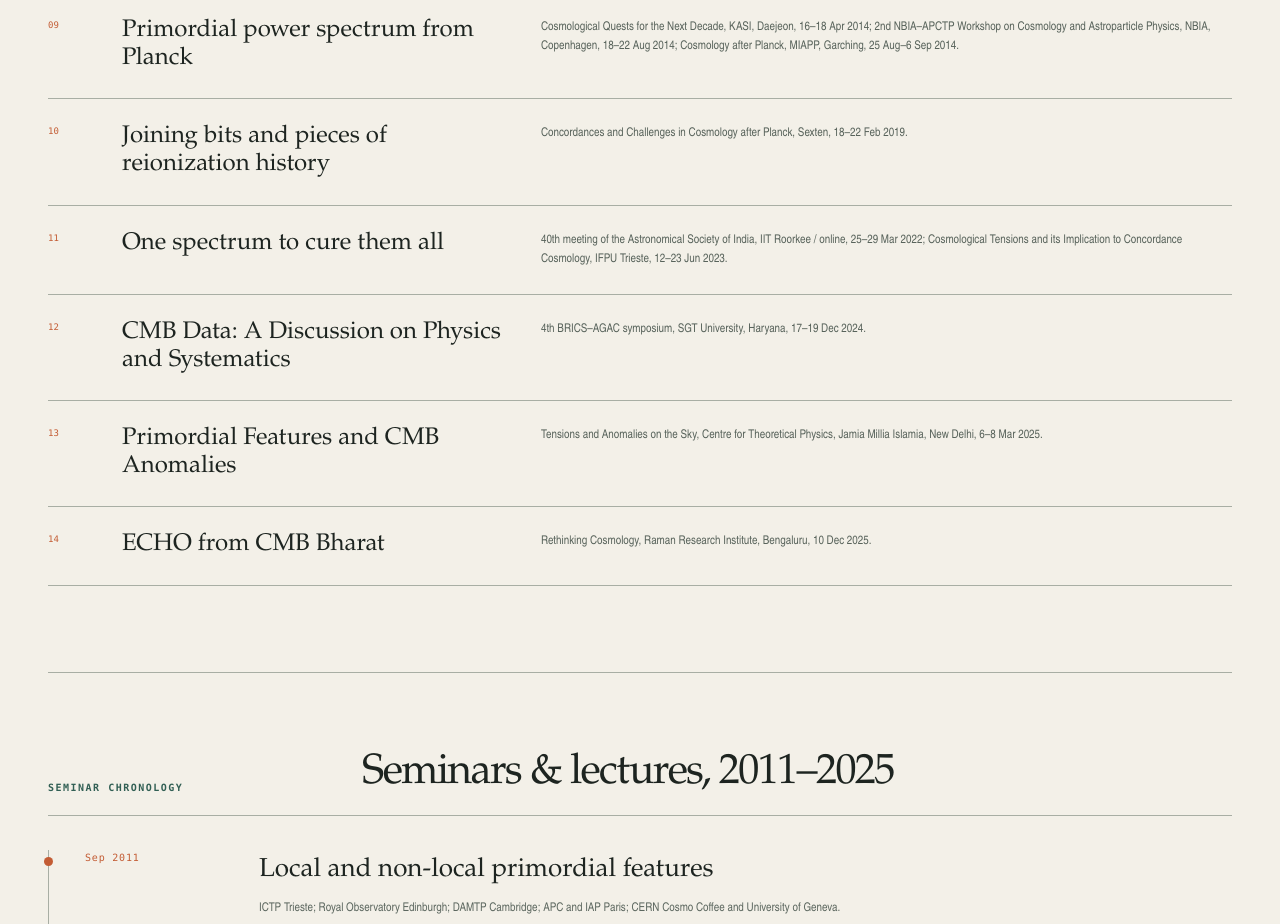
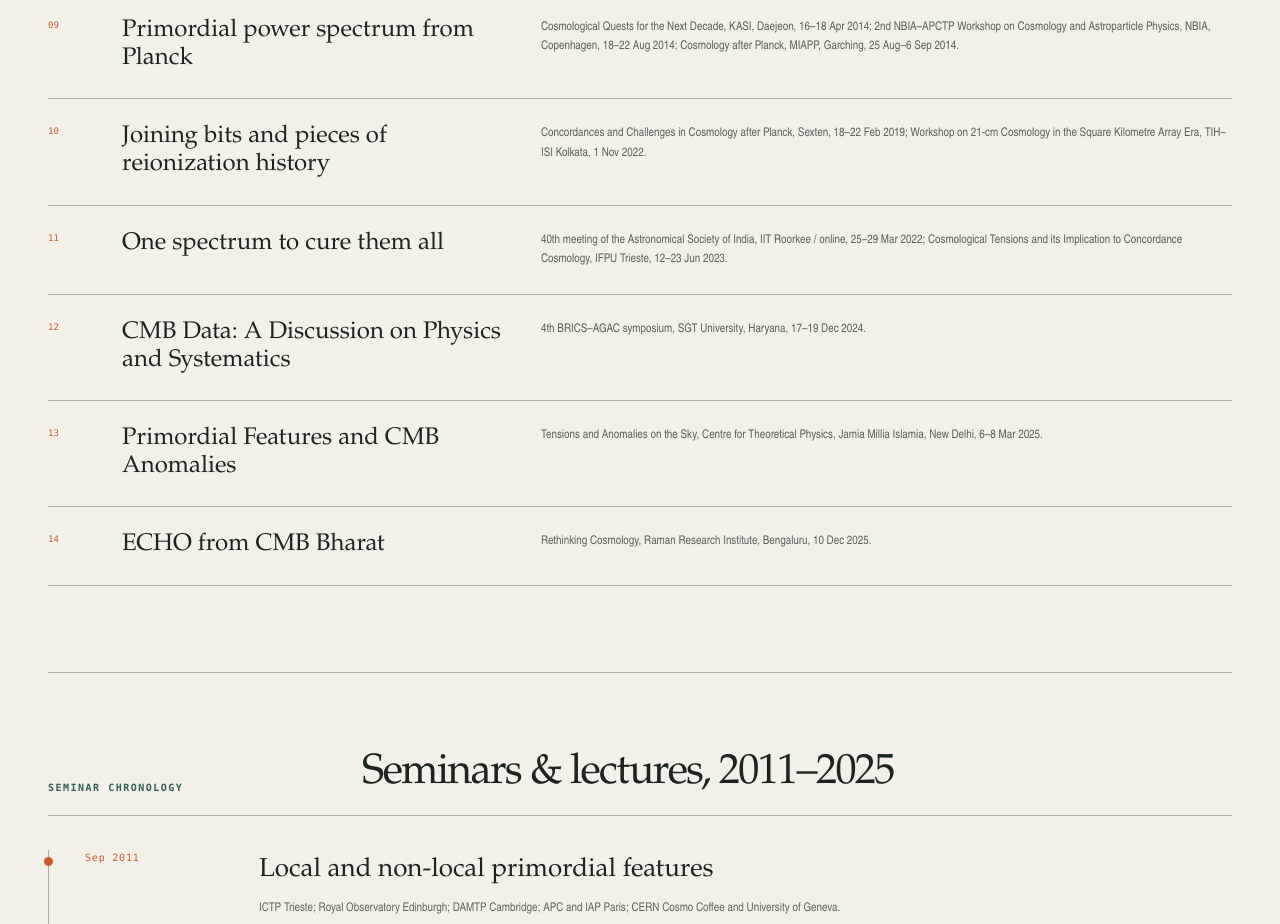
Before and after one commit to dkhaz/dhiraj-hazra-cosmology, a Next.js app: page /talks in a window 1280 px wide. Shown: the part 1340-2264 px from the top of the page. Built offline with nearby package versions, Linux system fonts and the light colour scheme.

Commit message:
Add 2022 ISI reionization workshop talk

```diff
--- a/app/talks/page.tsx
+++ b/app/talks/page.tsx
@@ -15,7 +15,7 @@ const earlyTalks = [
   ["Reconstruction from WMAP and Planck", "New Perspectives on Cosmology, APCTP, 25–29 Nov 2013; Cosmology and Fundamental Physics IV, APCTP, 5–15 Dec 2013."],
   ["Whipped Inflation, Planck and BICEP2", "1st APCTP–TUS Workshop on Dark Energy, APCTP, Pohang, 2–5 Jun 2014."],
   ["Primordial power spectrum from Planck", "Cosmological Quests for the Next Decade, KASI, Daejeon, 16–18 Apr 2014; 2nd NBIA–APCTP Workshop on Cosmology and Astroparticle Physics, NBIA, Copenhagen, 18–22 Aug 2014; Cosmology after Planck, MIAPP, Garching, 25 Aug–6 Sep 2014."],
-  ["Joining bits and pieces of reionization history", "Concordances and Challenges in Cosmology after Planck, Sexten, 18–22 Feb 2019."],
+  ["Joining bits and pieces of reionization history", "Concordances and Challenges in Cosmology after Planck, Sexten, 18–22 Feb 2019; Workshop on 21-cm Cosmology in the Square Kilometre Array Era, TIH–ISI Kolkata, 1 Nov 2022."],
   ["One spectrum to cure them all", "40th meeting of the Astronomical Society of India, IIT Roorkee / online, 25–29 Mar 2022; Cosmological Tensions and its Implication to Concordance Cosmology, IFPU Trieste, 12–23 Jun 2023."],
   ["CMB Data: A Discussion on Physics and Systematics", "4th BRICS–AGAC symposium, SGT University, Haryana, 17–19 Dec 2024."],
   ["Primordial Features and CMB Anomalies", "Tensions and Anomalies on the Sky, Centre for Theoretical Physics, Jamia Millia Islamia, New Delhi, 6–8 Mar 2025."],
```
